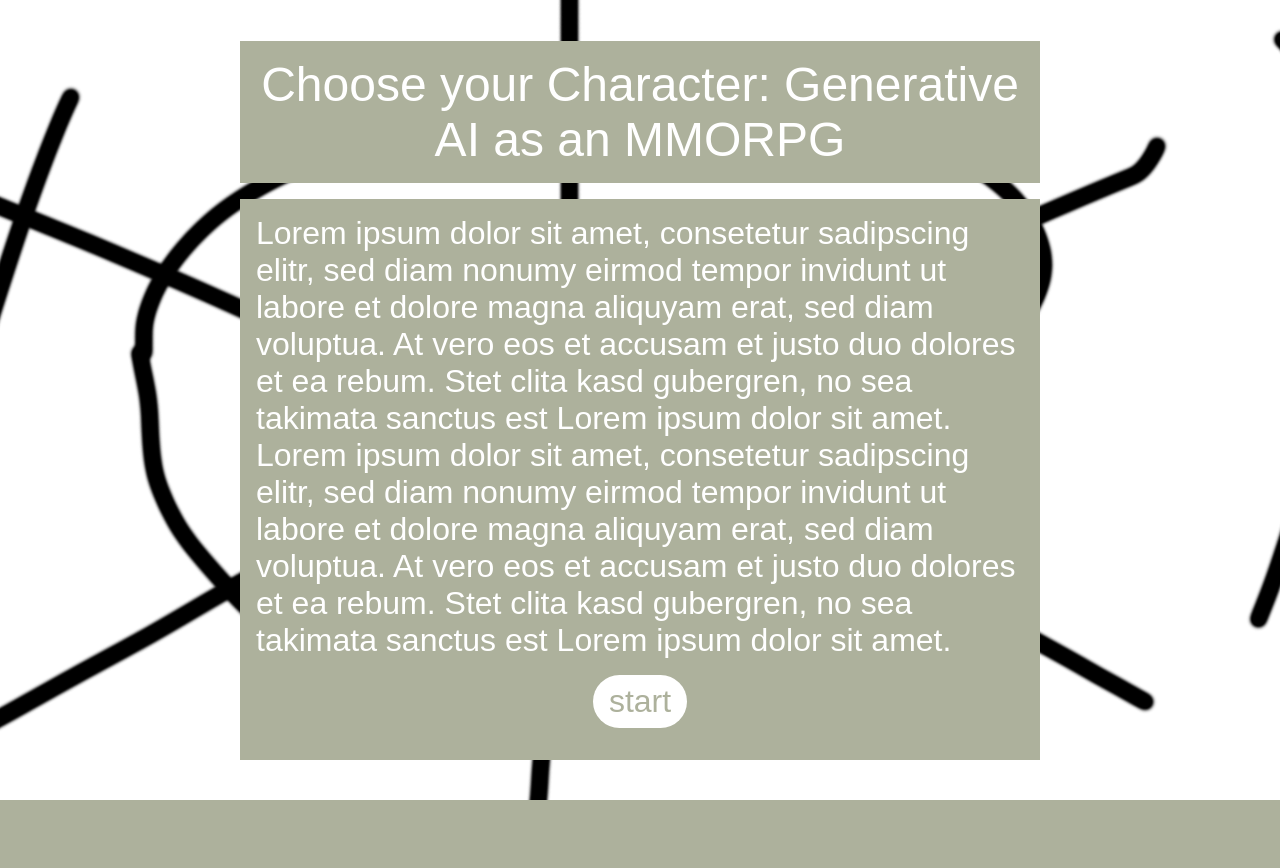
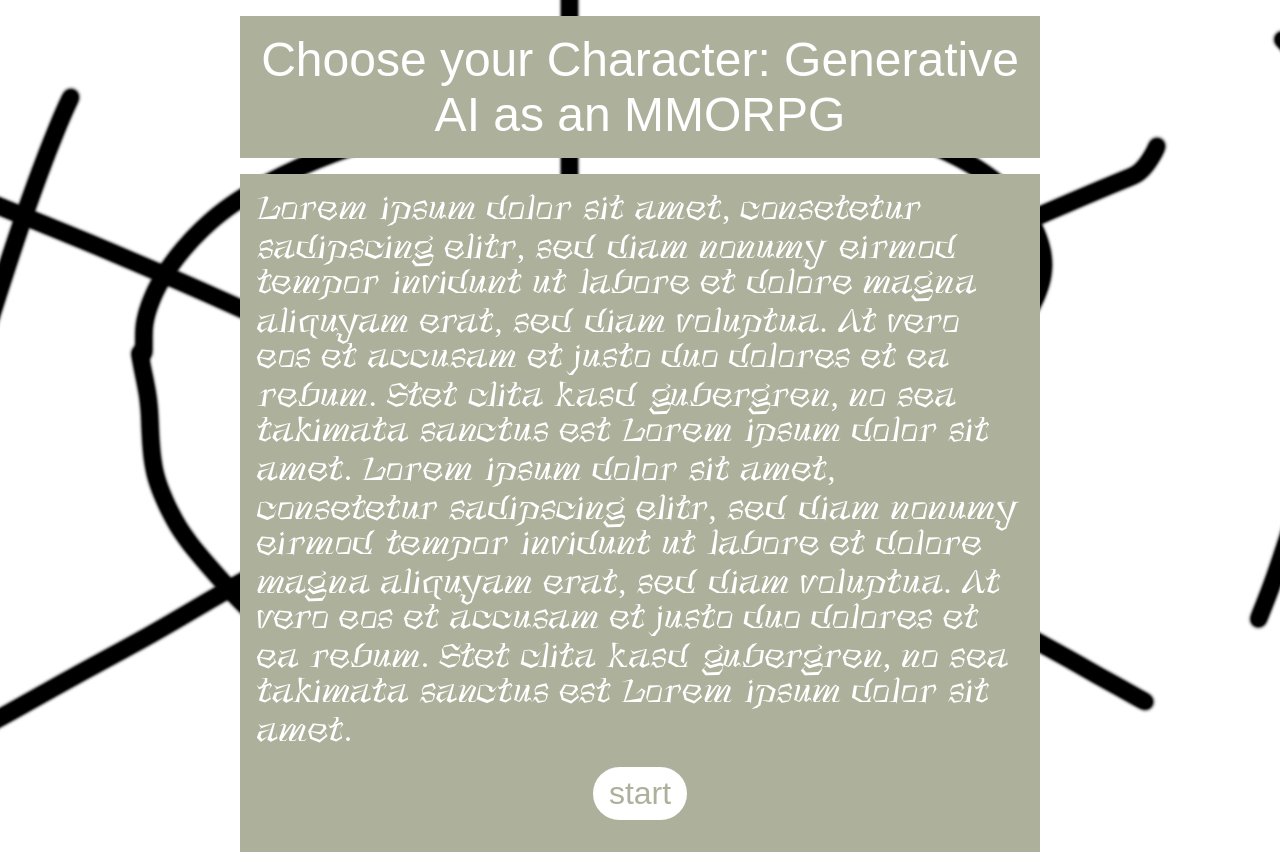
Before and after one commit to winternude/kdg-latent-space, a PHP site: page / in a window 1280 px wide. Before the commit the page ends 800 px from the top, so only its background shows below. Run offline with PHP 8.4, Linux system fonts and the light colour scheme.

Commit message:
changed fonts

```diff
--- a/index.php
+++ b/index.php
@@ -8,8 +8,8 @@
         <title></title>
         <link rel="stylesheet" href="./styles/reset.css">
         <link rel="stylesheet" href="./styles/base.css">
+        <link rel="stylesheet" href="./styles/fonts.css">
         <link rel="stylesheet" href="./styles/style.css">
-        <link rel="stylesheet" href="./styles/fonts.css">
 
     </head>
     <body class="active-intro">
--- a/styles/base.css
+++ b/styles/base.css
@@ -8,6 +8,8 @@
     --primary-color: #000000;
     --secondary-color: rgb(255, 255, 255);
     --tertiary-color: #adb19c;
+    --font-primary: 'font-primary';
+    --font-secondary: 'font-secondary';
 }
 
 
--- a/styles/fonts.css
+++ b/styles/fonts.css
@@ -1,43 +1,21 @@
 @font-face {
-    font-family: "font-primary--rg";
-    src: url("/frontend/assets_old/fonts/ApfelGrotezk-Regular.woff2") format("woff2");
+    font-family: "font-primary";
+    src: url("/assets/fonts/36DopeTrial-Regular.woff") format("woff2");
     /* src: url('/assets/fonts/insert-font-here') format('woff'); */
     /* src: url('/assets/fonts/insert-font-here') format('woff2'); */
     /* Variable fonts: */
     /* src: url('/assets/fonts/insert-font-here') format('truetype-variations'); */
   }
+
   @font-face {
-    font-family: "font-primary--md";
-    src: url("/frontend/assets_old/fonts/ApfelGrotezk-Mittel.woff2") format("woff2");
+    font-family: "font-secondary";
+    src: url("/assets/fonts/36DopeTrial-Regular.woff") format("opentype");
     /* src: url('/assets/fonts/insert-font-here') format('woff'); */
     /* src: url('/assets/fonts/insert-font-here') format('woff2'); */
     /* Variable fonts: */
     /* src: url('/assets/fonts/insert-font-here') format('truetype-variations'); */
   }
-  @font-face {
-    font-family: "font-primary--hglght";
-    src: url("/frontend/assets_old/fonts/ApfelGrotezk-Brukt.woff2") format("woff2");
-    /* src: url('/assets/fonts/insert-font-here') format('woff'); */
-    /* src: url('/assets/fonts/insert-font-here') format('woff2'); */
-    /* Variable fonts: */
-    /* src: url('/assets/fonts/insert-font-here') format('truetype-variations'); */
-  }
-  @font-face {
-    font-family: "font-secondary";
-    src: url("/frontend/assets_old/fonts/Isenheim_Fin.otf") format("opentype");
-    /* src: url('/assets/fonts/insert-font-here') format('woff'); */
-    /* src: url('/assets/fonts/insert-font-here') format('woff2'); */
-    /* Variable fonts: */
-    /* src: url('/assets/fonts/insert-font-here') format('truetype-variations'); */
-  }
-  @font-face {
-    font-family: "font-secondary--hghlght";
-    src: url("/frontend/assets_old/fonts/Isenheim_Regulier.woff2") format("woff2"); /* !!!BROKEN!!! woff and otf both dont work */
-    /* src: url('/assets/fonts/insert-font-here') format('woff'); */
-    /* src: url('/assets/fonts/insert-font-here') format('woff2'); */
-    /* Variable fonts: */
-    /* src: url('/assets/fonts/insert-font-here') format('truetype-variations'); */
-  }
+
   @font-face {
     font-family: "font--fallback";
     src: url("/frontend/assets_old/fonts/DingsbumsBats.ttf") format("truetype-variations");
--- a/styles/style.css
+++ b/styles/style.css
@@ -1,5 +1,9 @@
 .content-intro, .content-questionnaire, .content-result {
   display: none;
+}
+
+.content-intro {
+  font-family: var(--font-primary);
 }
 
 body.active-intro .content-intro {
```
